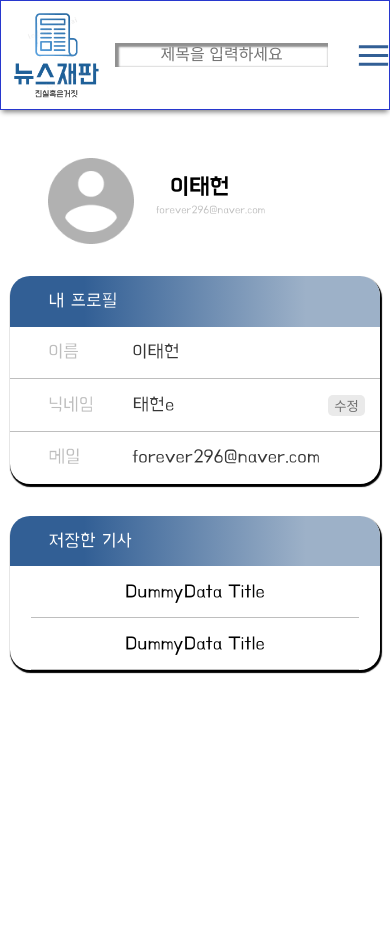
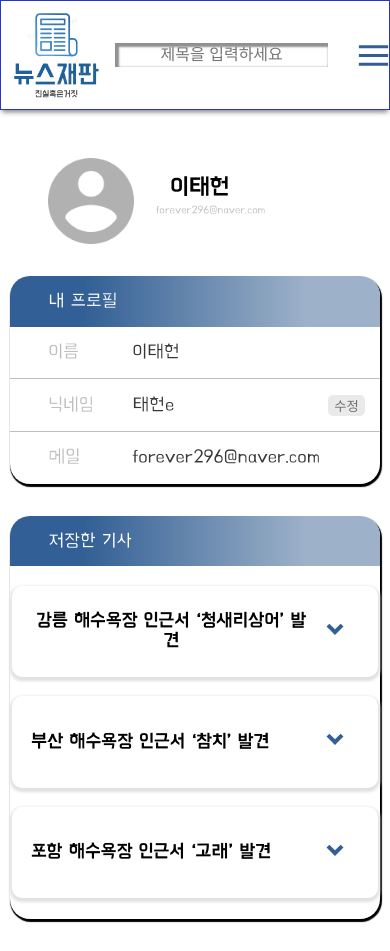
Before and after one commit to LIKELION-KIT-NEWS/FrontEnd, a React (Create React App) app: page /my in a window 390 px wide. Before the commit the page ends 844 px from the top, so only its background shows below. Built offline with nearby package versions, Linux system fonts and the light colour scheme.

Commit message:
:iphone: Design: 마이페이지, 어드민 페이지 디자인 수정
- 스크랩 기사 컴포넌트 추가 및 크기 제어 - 어드민 페이지 버튼 글자 크기 수정 - 어드민 페이지 게시글 관리 추가(삭제버튼X)

```diff
--- a/src/pages/AdminPage/AdminPage.jsx
+++ b/src/pages/AdminPage/AdminPage.jsx
@@ -1,12 +1,14 @@
 import React from 'react';
 import Header from './../../common/Header';
 import ExpertApplicationContainer from './components/ExpertApplicationContainer';
+import ArticleContainer from "../../common/article-container/ArticleContainer";
 
 const AdminPage = () => {
     return (
         <div className="AdminPage">
             <Header/>
             <ExpertApplicationContainer/>
+            <ArticleContainer />
         </div>
     );
 };
--- a/src/pages/AdminPage/components/ExpertApplicationContainer.jsx
+++ b/src/pages/AdminPage/components/ExpertApplicationContainer.jsx
@@ -9,6 +9,8 @@ const ExpertApplicationContainer = () => {
             <ExpertApplication />
             <ExpertApplication />
             <ExpertApplication />
+            {/* 페이지네이션 구현 하기 */}
+
         </div>
     );
 };
--- a/src/pages/AdminPage/components/components/styles/ExpertApplication.css
+++ b/src/pages/AdminPage/components/components/styles/ExpertApplication.css
@@ -35,11 +35,12 @@
 }
 .expertBtn {
   width: 3.2em;
-  font-size: 0.8rem;
+  font-size: 0.7rem;
   margin: 1em 0.5em 0.5em;
   border-radius: 20px;
   border: none;
   background-color: #fbe1c2;
+  font-family: "BMHANNAAir_ttf";
 }
 .expertBtn:hover {
   background-color: #325f95;
--- a/src/pages/CertificationPage/components/CertificateForm.jsx
+++ b/src/pages/CertificationPage/components/CertificateForm.jsx
@@ -8,11 +8,11 @@ const CertificateForm = () => {
         position:"",
         division:""
     });
-    const formData = new FormData();
+
 
     // 이미지 업로드 input의 onChange
-    const handleAddImages = (event) => {
-        const imageLists = event.target.files;
+    const handleAddImages = (e) => {
+        const imageLists = e.target.files;
         let imageUrlLists = [...showImages];
 
         for (let i = 0; i < imageLists.length; i++) {
@@ -27,9 +27,18 @@ const CertificateForm = () => {
         setShowImages(imageUrlLists);
       };
 
-    const clickSubmit = ()=>{
-        formData.append("name",)
+    const clickSubmit = (e)=>{
+        e.preventDefault();
+        const formData = new FormData();
+        formData.append("name",data.name);
+        formData.append("position",data.position);
+        formData.append("division",data.division);
+
+        //axios통신
     };
+    const handleChange = (e) => {
+        setData(e.target.value);
+      };
 
     return (
         <div className="CertificateForm">
@@ -40,19 +49,19 @@ const CertificateForm = () => {
                 <div className="formLabel">
                     이름
                 </div>
-                <input type="text" className="formData" />
+                <input type="text" className="formData" name="name" onChange={handleChange} />
             </section>
             <section className="formInfor formUnberLine">
                 <div className="formLabel">
                     소속
                 </div>
-                <input type="text" className="formData" />
+                <input type="text" className="formData" name="divison" onChange={handleChange} />
             </section>
             <section className="formInfor formUnberLine">
                 <div className="formLabel">
                     직급
                 </div>
-                <input type="text" className="formData" />
+                <input type="text" className="formData" name="position" onChange={handleChange} />
             </section>
             <section className="formInfor formUnberLine">
                 <div className="formLabel">
--- a/src/pages/MyPage/components/MyScrap.jsx
+++ b/src/pages/MyPage/components/MyScrap.jsx
@@ -9,7 +9,6 @@ const MyScrap = () => {
                 저장한 기사
             </section>
             <ScrapData/>
-            <ScrapData/>
         </div>
     );
 };
--- a/src/pages/MyPage/components/components/ScrapData.jsx
+++ b/src/pages/MyPage/components/components/ScrapData.jsx
@@ -1,11 +1,12 @@
 import React from 'react';
 import "./styles/ScrapData.css";
+import ArticleContainer from "../../../../common/article-container/ArticleContainer";
 
 const ScrapData = () => {
     return (
         <div className="ScrapData">
             {/* 메인 게시글에서 사용한 템플릿 그대로 사용하기 */}
-            DummyData Title
+            <ArticleContainer/>
         </div>
     );
 };
--- a/src/pages/MyPage/components/components/styles/ScrapData.css
+++ b/src/pages/MyPage/components/components/styles/ScrapData.css
@@ -1,7 +1,6 @@
 .ScrapData {
   font-size: 1.2rem;
-  padding: 0.8em;
-  border-bottom: 1px solid #bebebe;
-  width: 80%;
+  width: 99%;
   margin: 0 auto;
+  padding-bottom: 0.1em;
 }
```
